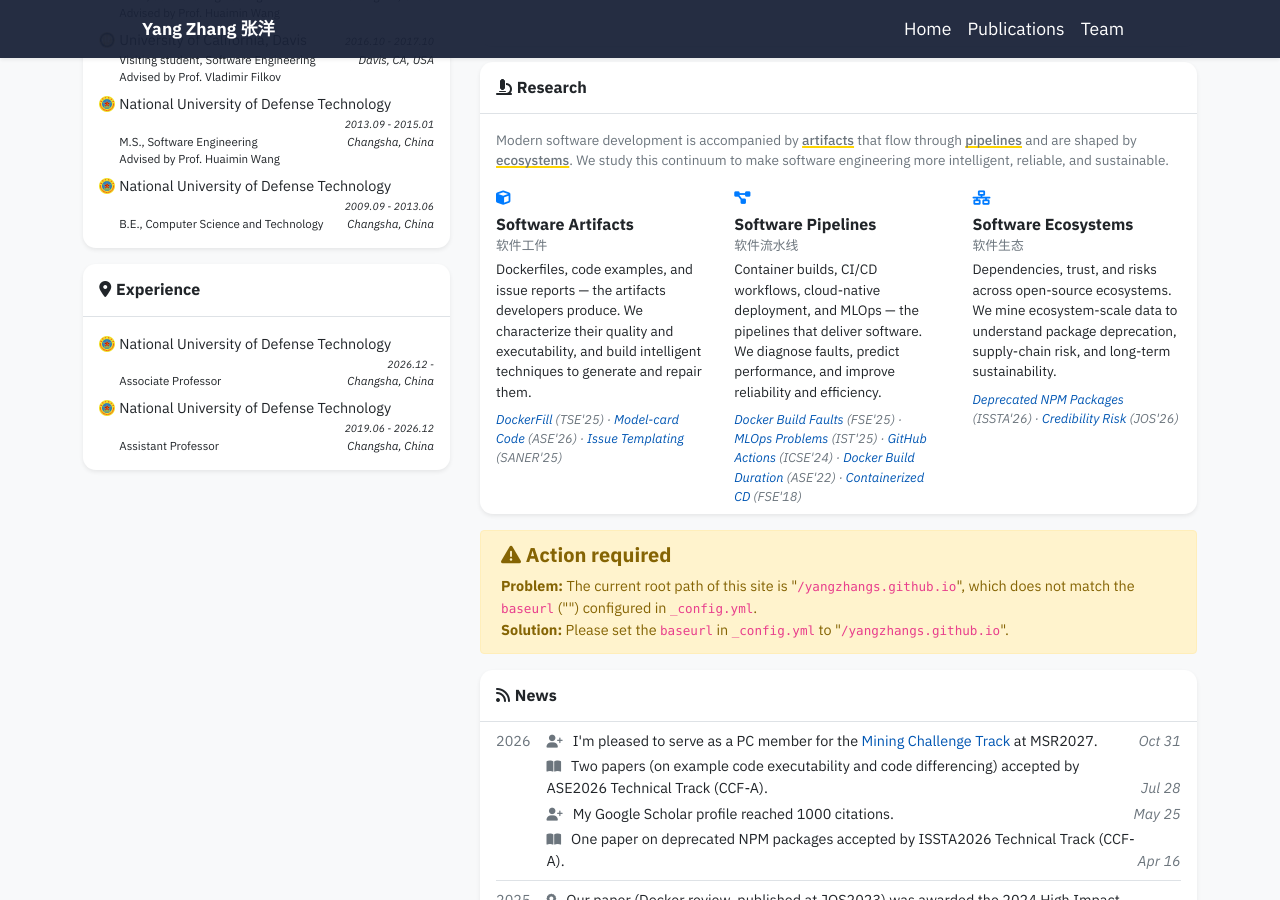
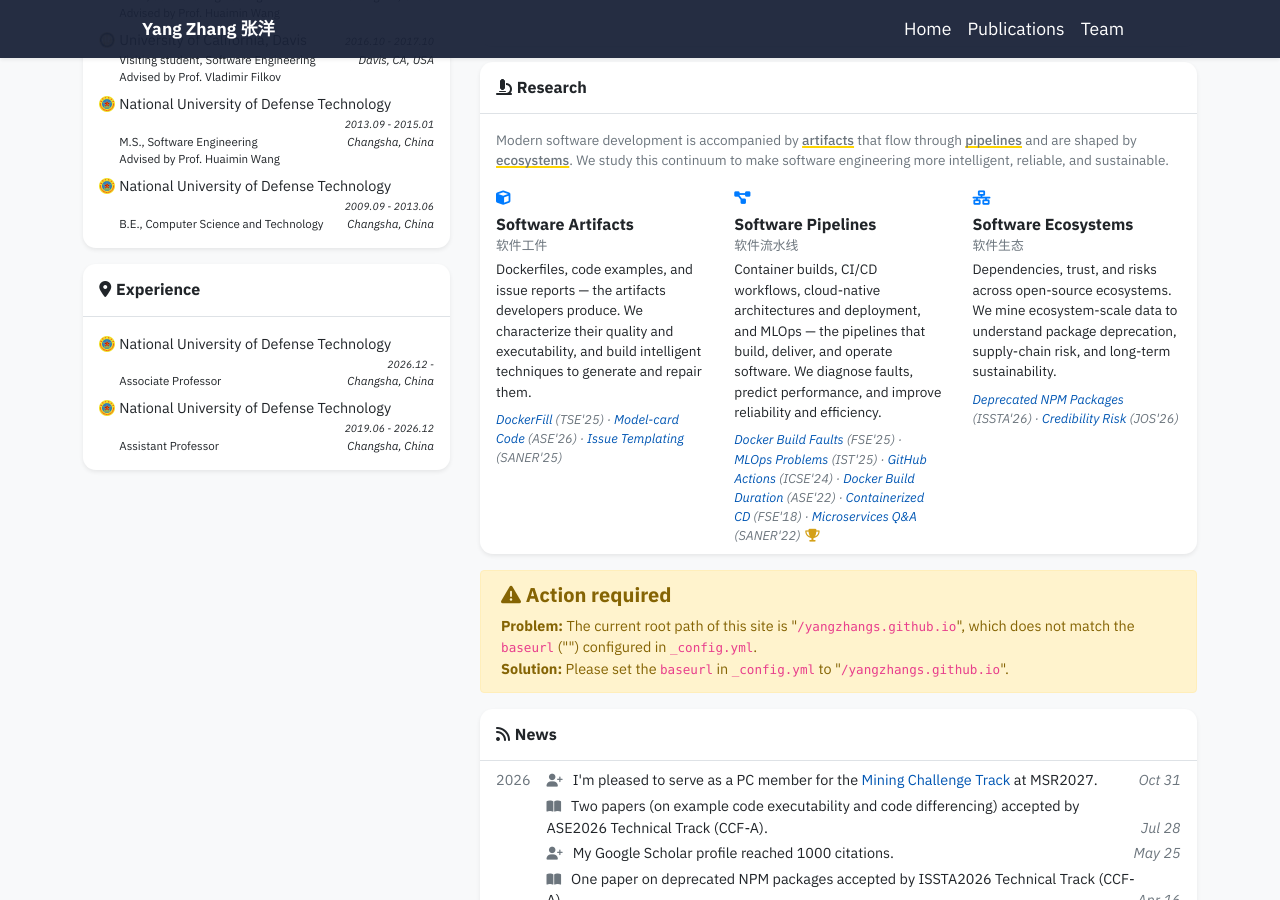
Before and after one commit to yangzhangs/yangzhangs.github.io, a Jekyll site: the page built from index.html, in a window 1280 px wide and 900 px high, scrolled down 850 px. Built offline with Jekyll 4.4.1, drawn with Linux system fonts in a browser that asks for light colours; nearby versions of some CDN libraries; some web fonts are replaced; a style sheet for code colours, icons or effects is not loaded.

Commit message:
Add SANER'22 microservices work with award trophy to Research card

```diff
--- a/_includes/widgets/research_card.html
+++ b/_includes/widgets/research_card.html
@@ -31,8 +31,8 @@
                 <div class="mb-1"><i class="fas fa-diagram-project text-primary"></i></div>
                 <div class="font-weight-bold research-heading">Software Pipelines</div>
                 <div class="text-muted mb-1 research-sub">软件流水线</div>
-                <div class="research-desc">Container builds, CI/CD workflows, cloud-native deployment, and MLOps — the pipelines that deliver software. We diagnose faults, predict performance, and improve reliability and efficiency.</div>
-                <div class="text-muted mt-2 research-refs"><em><a href="{{ '/publications#year-2025' | relative_url }}">Docker Build Faults</a> (FSE'25) · <a href="{{ '/publications#year-2025' | relative_url }}">MLOps Problems</a> (IST'25) · <a href="{{ '/publications#year-2024' | relative_url }}">GitHub Actions</a> (ICSE'24) · <a href="{{ '/publications#year-2022' | relative_url }}">Docker Build Duration</a> (ASE'22) · <a href="{{ '/publications#year-2018' | relative_url }}">Containerized CD</a> (FSE'18)</em></div>
+                <div class="research-desc">Container builds, CI/CD workflows, cloud-native architectures and deployment, and MLOps — the pipelines that build, deliver, and operate software. We diagnose faults, predict performance, and improve reliability and efficiency.</div>
+                <div class="text-muted mt-2 research-refs"><em><a href="{{ '/publications#year-2025' | relative_url }}">Docker Build Faults</a> (FSE'25) · <a href="{{ '/publications#year-2025' | relative_url }}">MLOps Problems</a> (IST'25) · <a href="{{ '/publications#year-2024' | relative_url }}">GitHub Actions</a> (ICSE'24) · <a href="{{ '/publications#year-2022' | relative_url }}">Docker Build Duration</a> (ASE'22) · <a href="{{ '/publications#year-2018' | relative_url }}">Containerized CD</a> (FSE'18) · <a href="{{ '/publications#year-2022' | relative_url }}">Microservices Q&amp;A</a> (SANER'22) <i class="fas fa-trophy" title="Distinguished Paper Award" aria-hidden="true" style="color: #D4A017; margin-left: 0.15em;"></i><span class="sr-only">Distinguished Paper Award</span></em></div>
             </div>
             <div class="col-md-4 mb-3 mb-md-0">
                 <div class="mb-1"><i class="fas fa-network-wired text-primary"></i></div>
```
